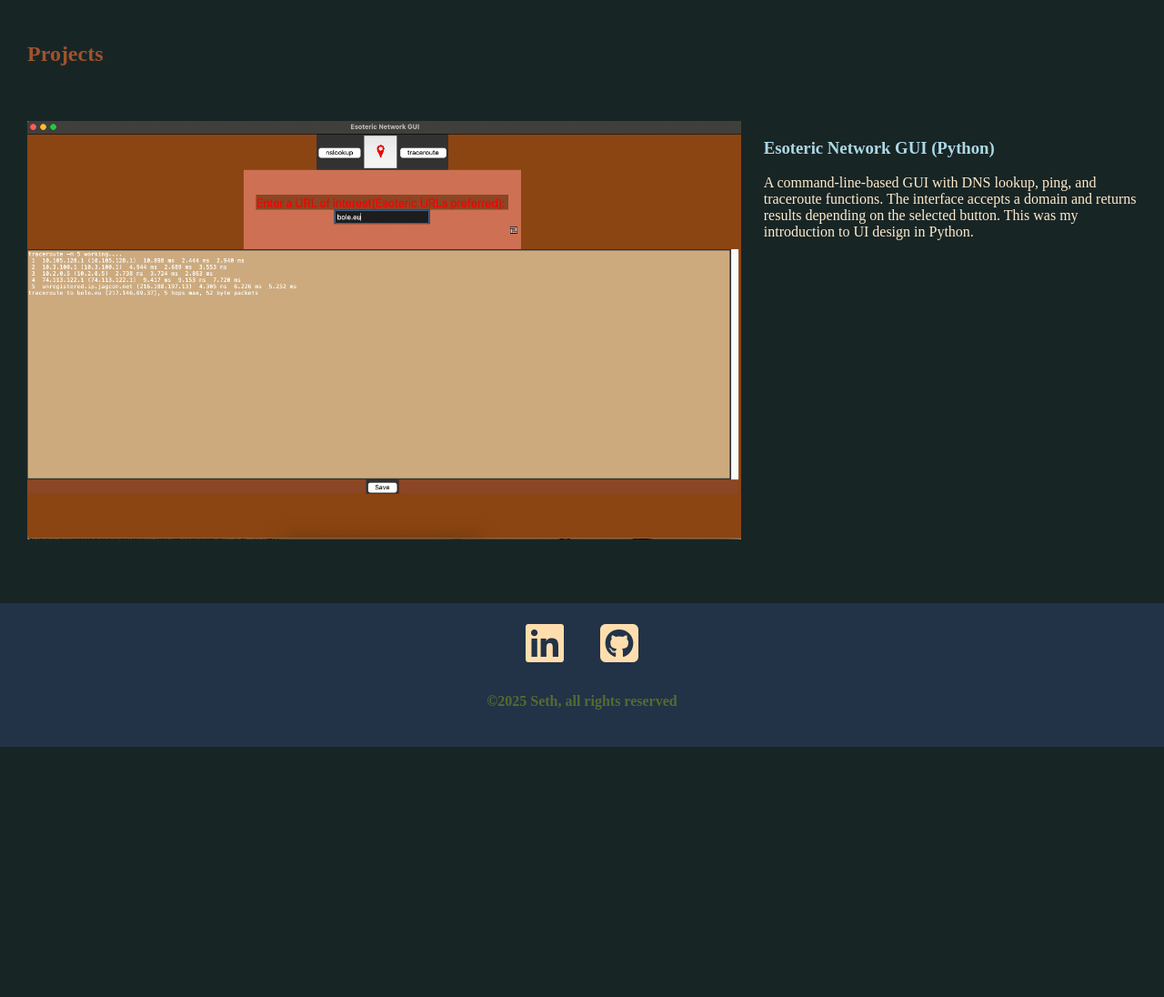
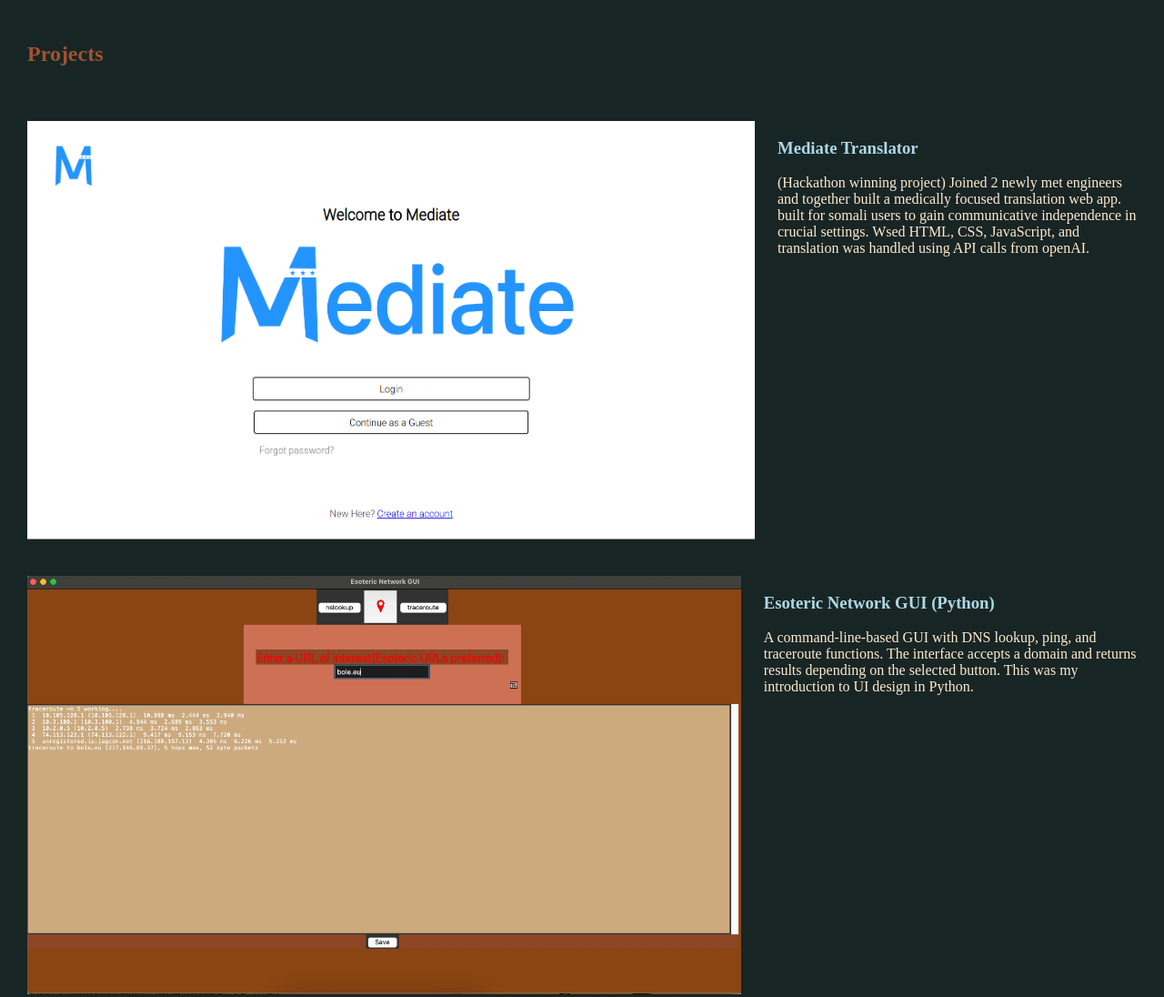
Before and after one commit to sethoteric/portfolio, a plain HTML site: page index.html in a window 1280 px wide. Shown: the part 580-1676 px from the top of the page at 91% size. Before the commit the page ends 1401 px from the top, so only its background shows below. Drawn offline with Linux system fonts and the light colour scheme.

Commit message:
added a project, should be final form now.

```diff
--- a/index.html
+++ b/index.html
@@ -46,6 +46,19 @@
       <h2 id="projects">Projects</h2>
 
       <div class="project-card">
+        <img id="GUI" src="images/mediatefp.png" alt="Mediate Front page" />
+        <div class="project-text">
+          <h3>Mediate Translator</h3>
+          <p>
+            (Hackathon winning project) Joined 2 newly met engineers and
+            together built a medically focused translation web app. built for
+            somali users to gain communicative independence in crucial settings.
+            Wsed HTML, CSS, JavaScript, and translation was handled using API
+            calls from openAI.
+          </p>
+        </div>
+      </div>
+      <div class="project-card">
         <img id="GUI" src="images/netGUI.png" alt="GUI project" />
         <div class="project-text">
           <h3>Esoteric Network GUI (Python)</h3>
@@ -68,7 +81,7 @@
           <i class="fa-brands fa-square-github fa-3x"></i>
         </a>
       </div>
-      <h4>©2025 Seth, all rights reserved</h4>
+      <h4>©2025 Seth Nyakeri, all rights reserved</h4>
     </footer>
   </body>
 </html>
```
Also changed, not shown: newAboutSeth.html (+1 -1 lines), images/mediatefp.png (added), images/mediatetp.png (added).
